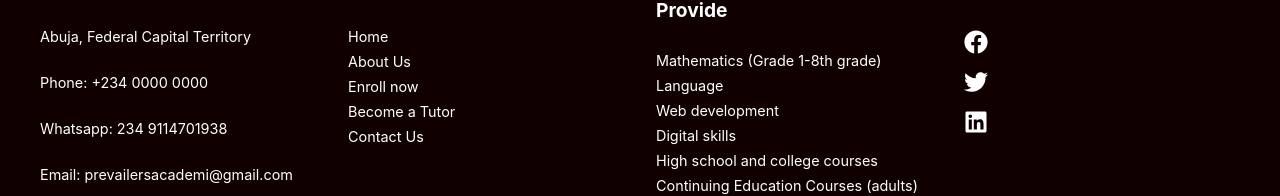
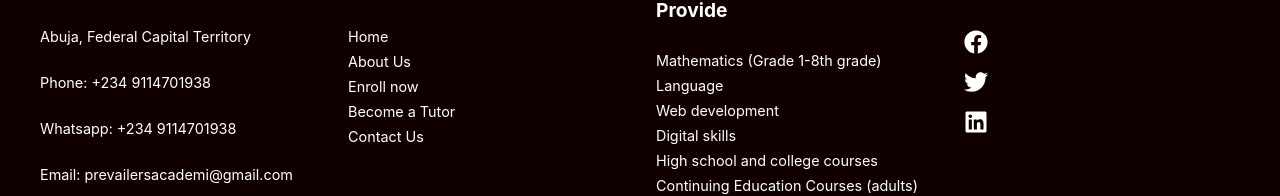
Before and after one commit to calebatiskeby/Portal, a React (Create React App) app: page / in a window 1280 px wide. Shown: the part 1392-1588 px from the top of the page. Built offline with nearby package versions, Linux system fonts and the light colour scheme.

Commit message:
Update footer.js

```diff
--- a/src/components/Footer/footer.js
+++ b/src/components/Footer/footer.js
@@ -10,8 +10,8 @@ function Footer() {
         <div>
           <h3>Prevailers Academy</h3>
           <p>Abuja, Federal Capital Territory</p>
-          <p>Phone: +234 0000 0000</p>
-          <p>Whatsapp: 234 9114701938</p>
+          <p>Phone: +234 9114701938</p>
+          <p>Whatsapp: +234 9114701938</p>
           <p>Email: <a href="mailto:prevailersacademi@gmail.com">prevailersacademi@gmail.com</a></p>
         </div>
         <div>
```
